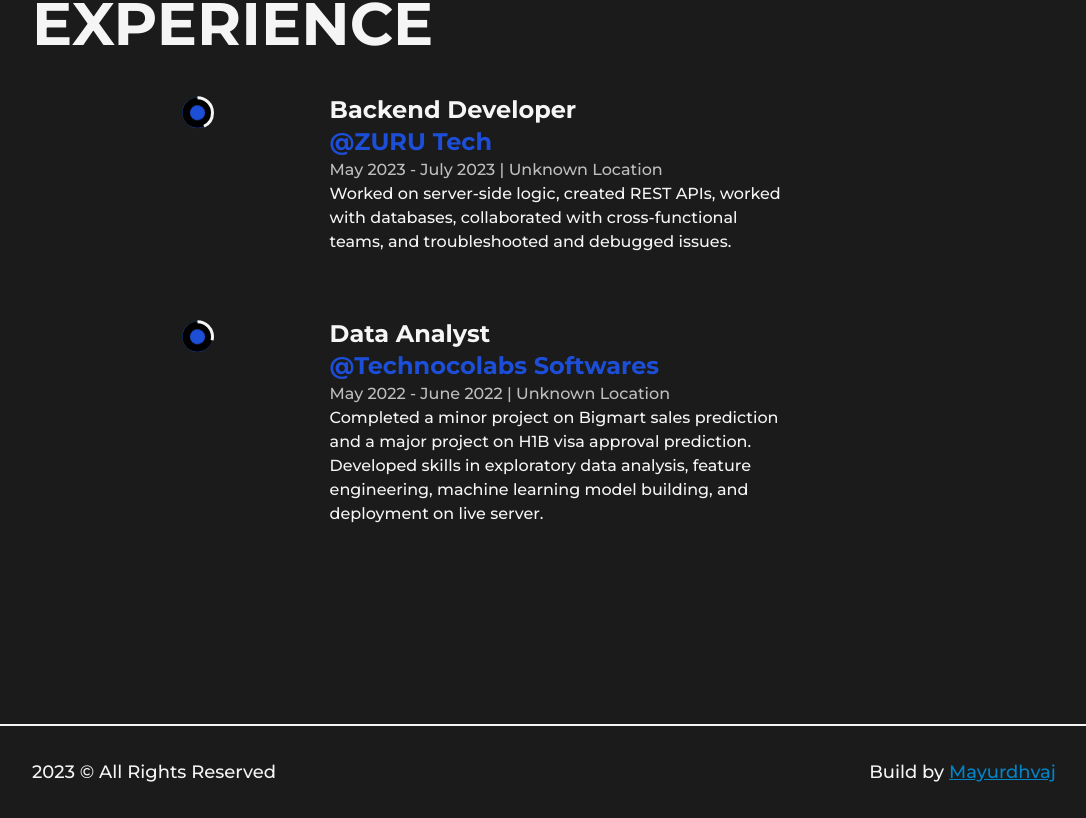
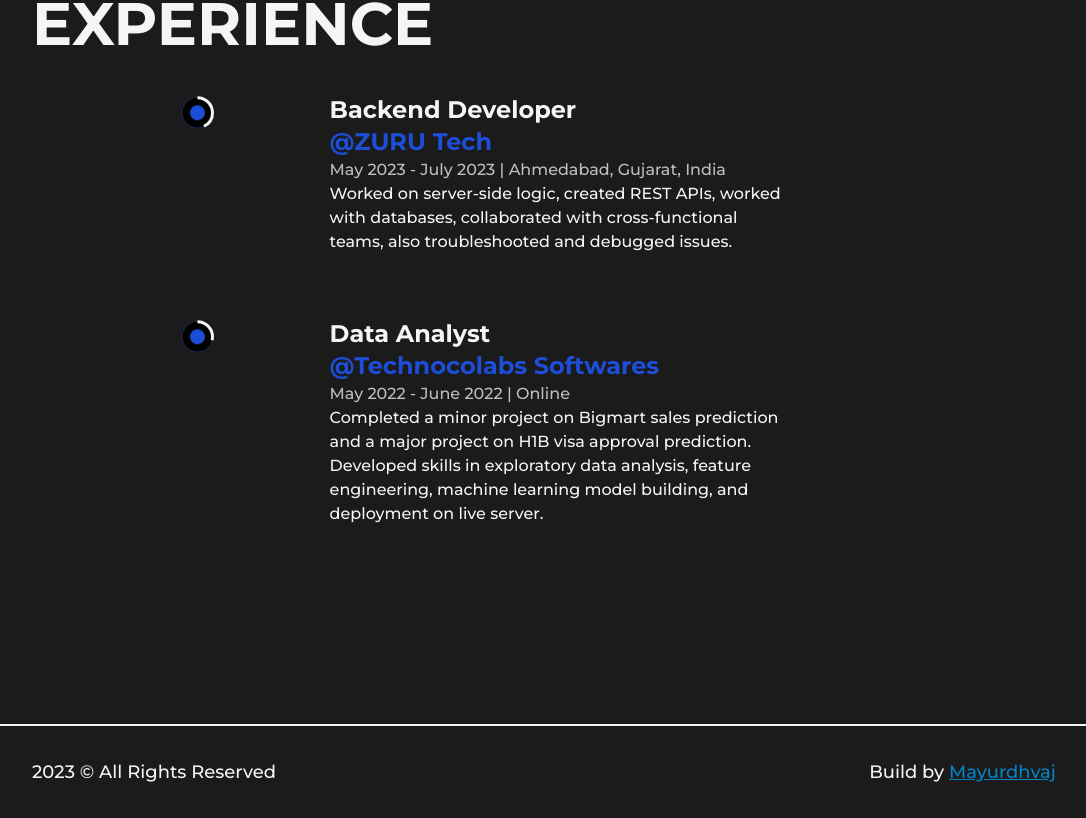
Before and after one commit to MayurdhvajsinhJadeja/mayurdhvajsinhjadeja.github.io, a Next.js app: page /about in a window 1280 px wide. Shown: the part 2463-3281 px from the top of the page, without its empty margins (96-1182 px from the left). Built offline with nearby package versions, Linux system fonts and the light colour scheme.

Commit message:
Update Experience.js

```diff
--- a/src/components/Experience.js
+++ b/src/components/Experience.js
@@ -48,15 +48,15 @@
                   position="Backend Developer"
                   company="ZURU Tech"
                   time="May 2023 - July 2023"
-                  address="Unknown Location"
+                  address="Ahmedabad, Gujarat, India"
                   work="Worked on server-side logic, created REST APIs, worked with databases,
-                    collaborated with cross-functional teams, and troubleshooted and debugged issues."
+                    collaborated with cross-functional teams, also troubleshooted and debugged issues."
                 />
                 <Details
                   position="Data Analyst"
                   company="Technocolabs Softwares"
                   time="May 2022 - June 2022"
-                  address="Unknown Location"
+                  address="Online"
                   work="Completed a minor project on Bigmart sales prediction and a major project on H1B visa approval prediction.
                     Developed skills in exploratory data analysis, feature engineering, machine learning model building, and deployment on live server."
                 />
```
